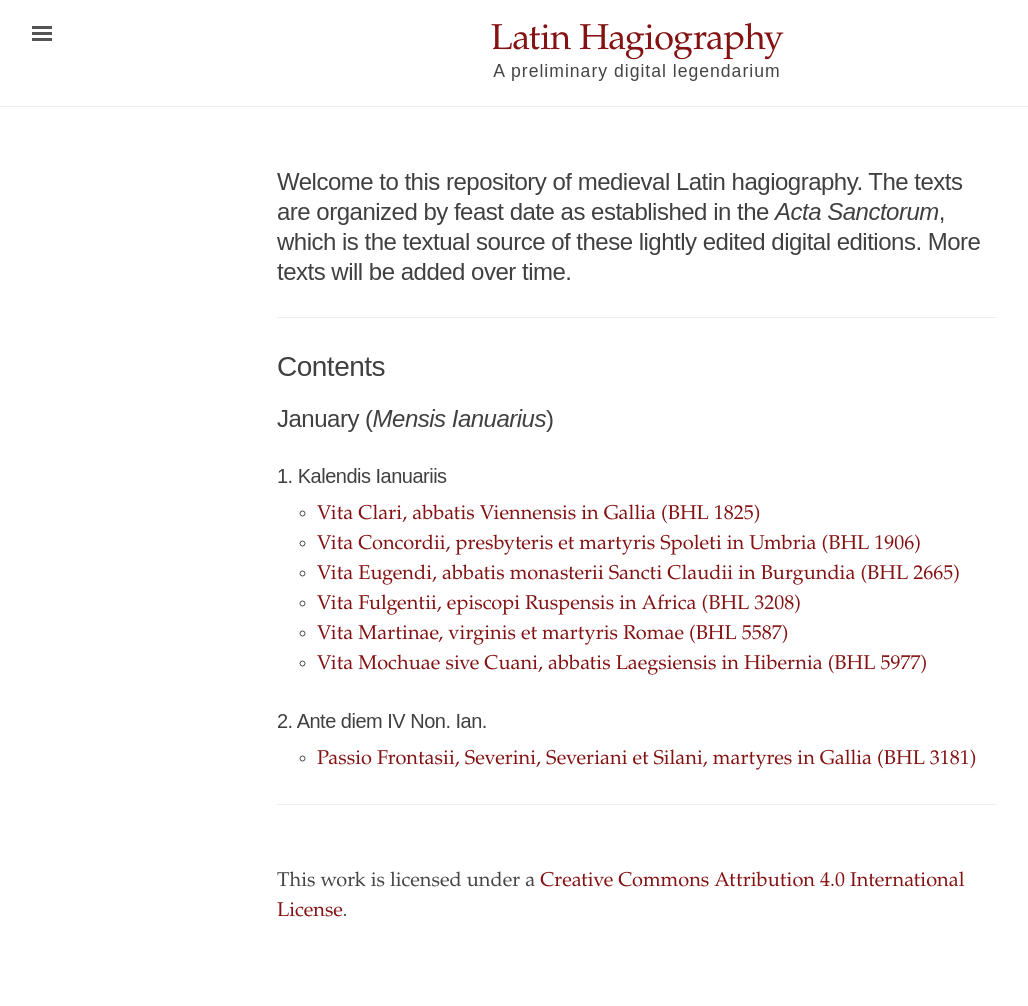
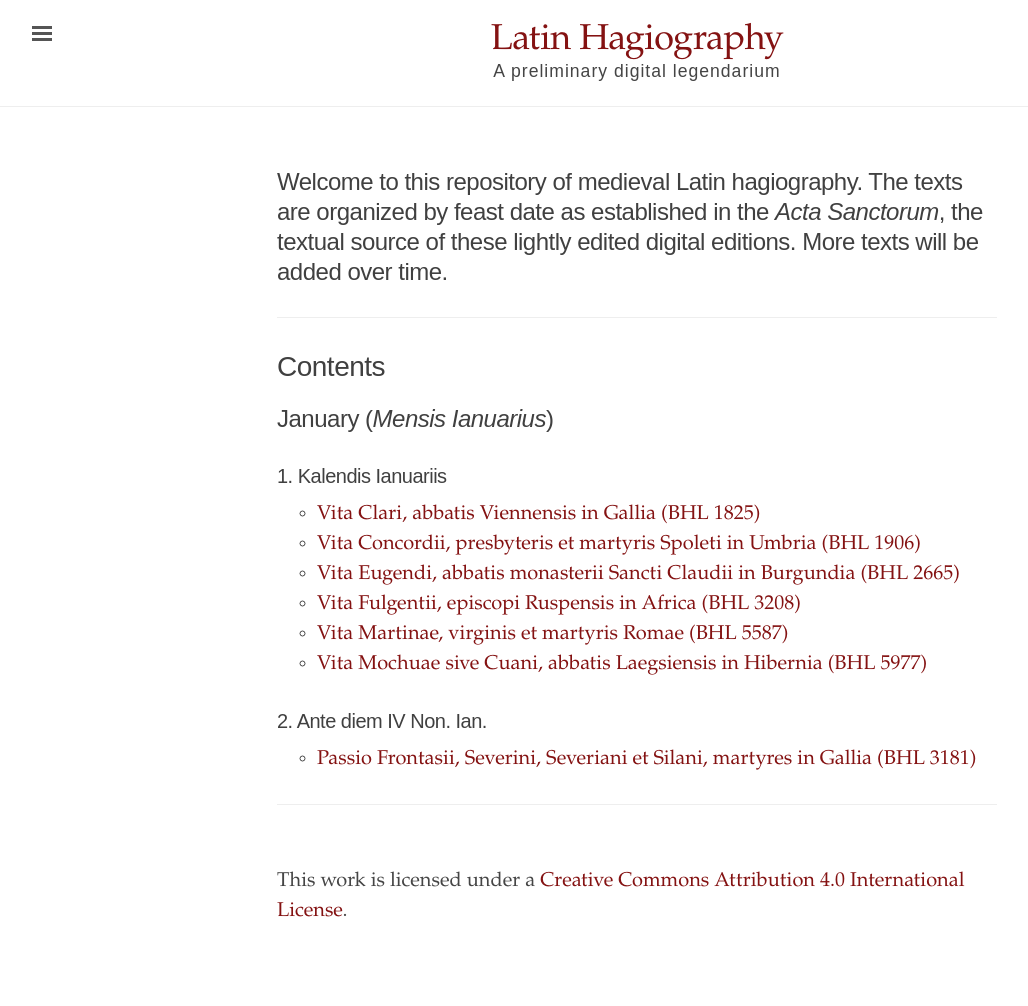
Before and after one commit to cjkoepke1/latin-hagiography, a Jekyll site: the page built from index.md, in a window 1280 px wide. Shown: the whole page, without its empty margins (3-1031 px from the left). Built offline with Jekyll 4.4.1, drawn with Linux system fonts in a browser that asks for light colours.

Commit message:
update welcome message

```diff
--- a/index.md
+++ b/index.md
@@ -3,7 +3,7 @@ layout: default
 title: "Latin Hagiography"
 ---
 
-## Welcome to this repository of medieval Latin hagiography. The texts are organized by feast date as established in the *Acta Sanctorum*, which is the textual source of these lightly edited digital editions. More texts will be added over time.
+## Welcome to this repository of medieval Latin hagiography. The texts are organized by feast date as established in the *Acta Sanctorum*, the textual source of these lightly edited digital editions. More texts will be added over time.
 
 ---
 
```
